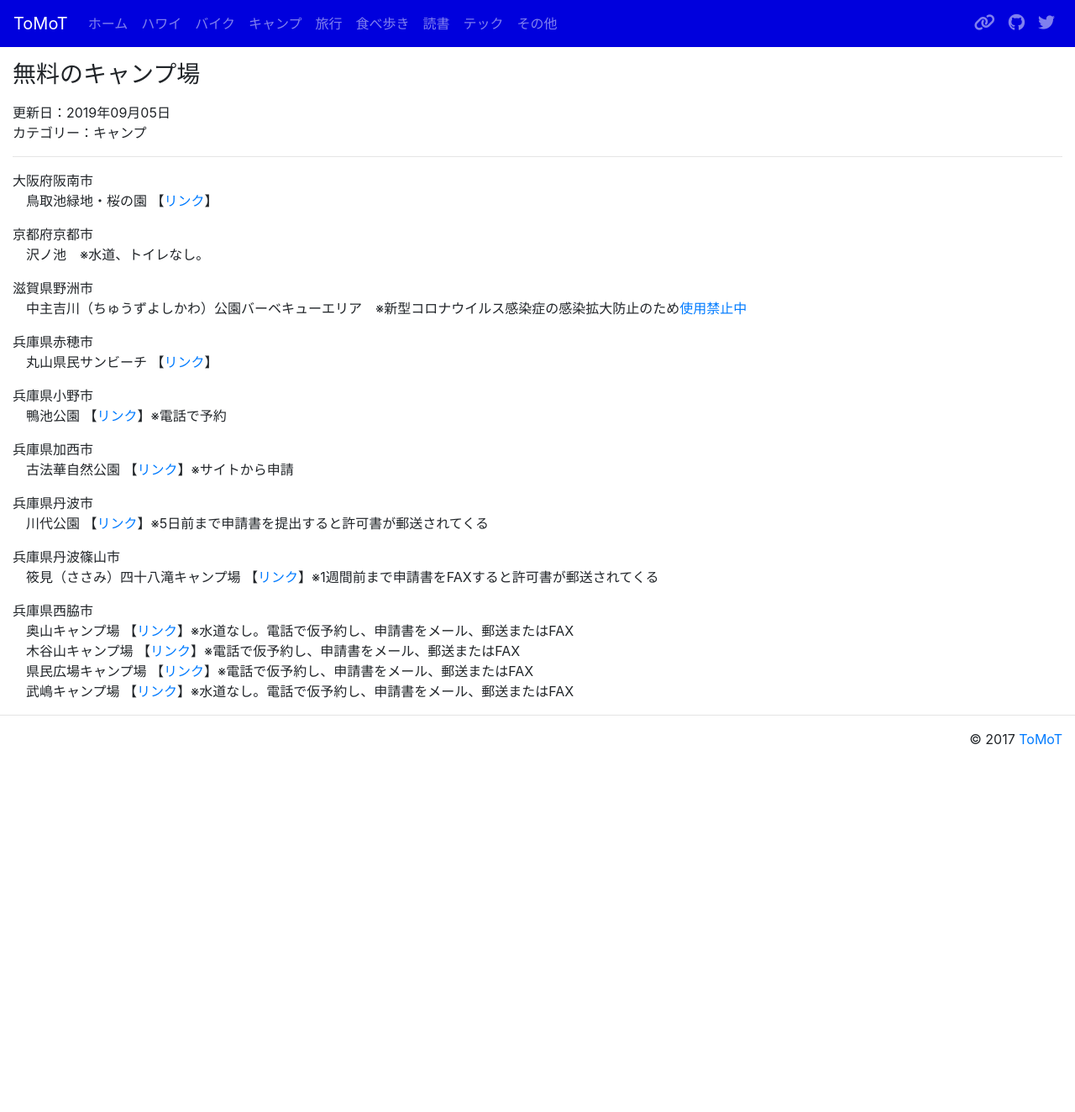
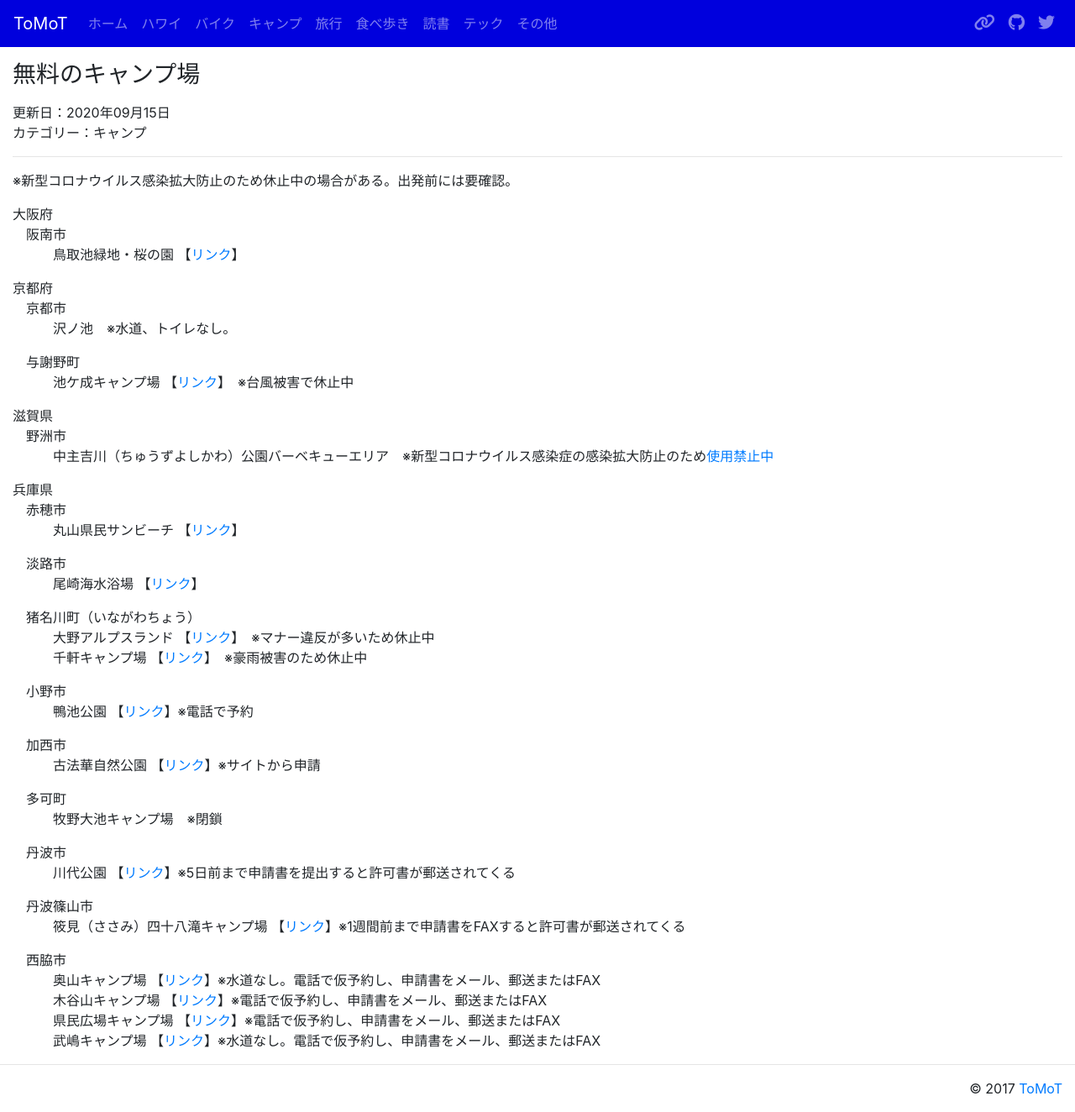
Before and after one commit to tomot/tomot.github.io, a Jekyll site: the page built from pages/camp-free.md, in a window 1280 px wide. Shown: the whole page at 84% size. Built offline with Jekyll 4.4.1, drawn with Linux system fonts in a browser that asks for light colours; nearby versions of some CDN libraries; before the commit the page ends 908 px from its top, so only the background shows below that.

Commit message:
update info about camp

```diff
--- a/pages/camp-free.md
+++ b/pages/camp-free.md
@@ -1,51 +1,78 @@
 ---
 layout: page
 title: 無料のキャンプ場
-date: 2019-09-05
+date: 2020-09-15
 categories: キャンプ
 ---
-<p class="mb-0">大阪府阪南市</p>
-<ul class="list-unstyled ml-3">
+※新型コロナウイルス感染拡大防止のため休止中の場合がある。出発前には要確認。
+
+<p class="mb-0">大阪府</p>
+<p class="mb-0 ml-3">阪南市</p>
+<ul class="list-unstyled ml-5">
 <li>鳥取池緑地・桜の園 【<a href="http://www.city.hannan.lg.jp/kankou/kankospot/sakuranosono_shortcut.html">リンク</a>】</li>
 </ul>
 
-<p class="mb-0">京都府京都市</p>
-<ul class="list-unstyled ml-3">
+<p class="mb-0">京都府</p>
+<p class="mb-0 ml-3">京都市</p>
+<ul class="list-unstyled ml-5">
 <li>沢ノ池　※水道、トイレなし。</li>
 </ul>
 
-<p class="mb-0">滋賀県野洲市</p>
-<ul class="list-unstyled ml-3">
+<p class="mb-0 ml-3">与謝野町</p>
+<ul class="list-unstyled ml-5">
+<li>池ケ成キャンプ場 【<a href="http://www.town-yosano.jp/wwwg/section/detail.jsp?common_id=439">リンク</a>】　※台風被害で休止中</li>
+</ul>
+
+<p class="mb-0">滋賀県</p>
+<p class="mb-0 ml-3">野洲市</p>
+<ul class="list-unstyled ml-5">
 <li>中主吉川（ちゅうずよしかわ）公園バーベキューエリア　※新型コロナウイルス感染症の感染拡大防止のため<a href="https://www.seibu-la.co.jp/park/kogan/news/%e7%90%b5%e7%90%b6%e6%b9%96%e5%b2%b8%e3%81%ae%e7%9c%8c%e5%96%b6%e9%83%bd%e5%b8%82%e5%85%ac%e5%9c%92%e3%81%ab%e3%81%8a%e3%81%91%e3%82%8b%e9%a7%90%e8%bb%8a%e5%a0%b4%e7%ad%89%e3%81%ae%e9%96%89%e9%8e%96">使用禁止中</a></li>
 </ul>
 
-<p class="mb-0">兵庫県赤穂市</p>
-<ul class="list-unstyled ml-3">
+<p class="mb-0">兵庫県</p>
+<p class="mb-0 ml-3">赤穂市</p>
+<ul class="list-unstyled ml-5">
 <li>丸山県民サンビーチ 【<a href="https://ako-kankou.jp/sightseeing/sun-beach.html">リンク</a>】</li>
 </ul>
 
-<p class="mb-0">兵庫県小野市</p>
-<ul class="list-unstyled ml-3">
+<p class="mb-0 ml-3">淡路市</p>
+<ul class="list-unstyled ml-5">
+<li>尾崎海水浴場 【<a href="https://www.awajishima-kanko.jp/manual/detail.php?bid=386&lid=16&at=02">リンク</a>】</li>
+</ul>
+
+<p class="mb-0 ml-3">猪名川町（いながわちょう）</p>
+<ul class="list-unstyled ml-5">
+<li>大野アルプスランド 【<a href="https://www.town.inagawa.lg.jp/kanko/kanko/alps/1543496281759.html">リンク</a>】　※マナー違反が多いため休止中</li>
+<li>千軒キャンプ場 【<a href="https://www.town.inagawa.lg.jp/kanko/kanko/sengen_camp/1417501537608.html">リンク</a>】　※豪雨被害のため休止中</li>
+</ul>
+
+<p class="mb-0 ml-3">小野市</p>
+<ul class="list-unstyled ml-5">
 <li>鴨池公園 【<a href="https://www.city.ono.hyogo.jp/1/8/33/16/a348/">リンク</a>】※電話で予約</li>
 </ul>
 
-<p class="mb-0">兵庫県加西市</p>
-<ul class="list-unstyled ml-3">
+<p class="mb-0 ml-3">加西市</p>
+<ul class="list-unstyled ml-5">
 <li>古法華自然公園 【<a href="http://www.naturepark-furubokke.jp/camp.html">リンク</a>】※サイトから申請</li>
 </ul>
 
-<p class="mb-0">兵庫県丹波市</p>
-<ul class="list-unstyled ml-3">
+<p class="mb-0 ml-3">多可町</p>
+<ul class="list-unstyled ml-5">
+<li>牧野大池キャンプ場　※閉鎖</li>
+</ul>
+
+<p class="mb-0 ml-3">丹波市</p>
+<ul class="list-unstyled ml-5">
 <li>川代公園 【<a href="https://www.tambacity-kankou.jp/members/detail.php?id=130">リンク</a>】※5日前まで申請書を提出すると許可書が郵送されてくる</li>
 </ul>
 
-<p class="mb-0">兵庫県丹波篠山市</p>
-<ul class="list-unstyled ml-3">
+<p class="mb-0 ml-3">丹波篠山市</p>
+<ul class="list-unstyled ml-5">
 <li>筱見（ささみ）四十八滝キャンプ場 【<a href="https://www.city.sasayama.hyogo.jp/pc/group/community-center/traffic/post-5.html">リンク</a>】※1週間前まで申請書をFAXすると許可書が郵送されてくる</li>
 </ul>
 
-<p class="mb-0">兵庫県西脇市</p>
-<ul class="list-unstyled ml-3">
+<p class="mb-0 ml-3">西脇市</p>
+<ul class="list-unstyled ml-5">
 <li>奥山キャンプ場 【<a href="https://www.city.nishiwaki.lg.jp/shisetsuannai/kouencamp/1360634608654.html">リンク</a>】※水道なし。電話で仮予約し、申請書をメール、郵送またはFAX</li>
 <li>木谷山キャンプ場 【<a href="https://www.city.nishiwaki.lg.jp/shisetsuannai/kouencamp/1360634331612.html">リンク</a>】※電話で仮予約し、申請書をメール、郵送またはFAX</li>
 <li>県民広場キャンプ場 【<a href="https://www.city.nishiwaki.lg.jp/shisetsuannai/kouencamp/1360634500462.html">リンク</a>】※電話で仮予約し、申請書をメール、郵送またはFAX</li>
```
Also changed, not shown: camp.md (+2 -2 lines), index.md (+3 -3 lines), pages/camp-osaka.md (+3 -1 lines), pages/camp-ownway.md (+52 -9 lines).
